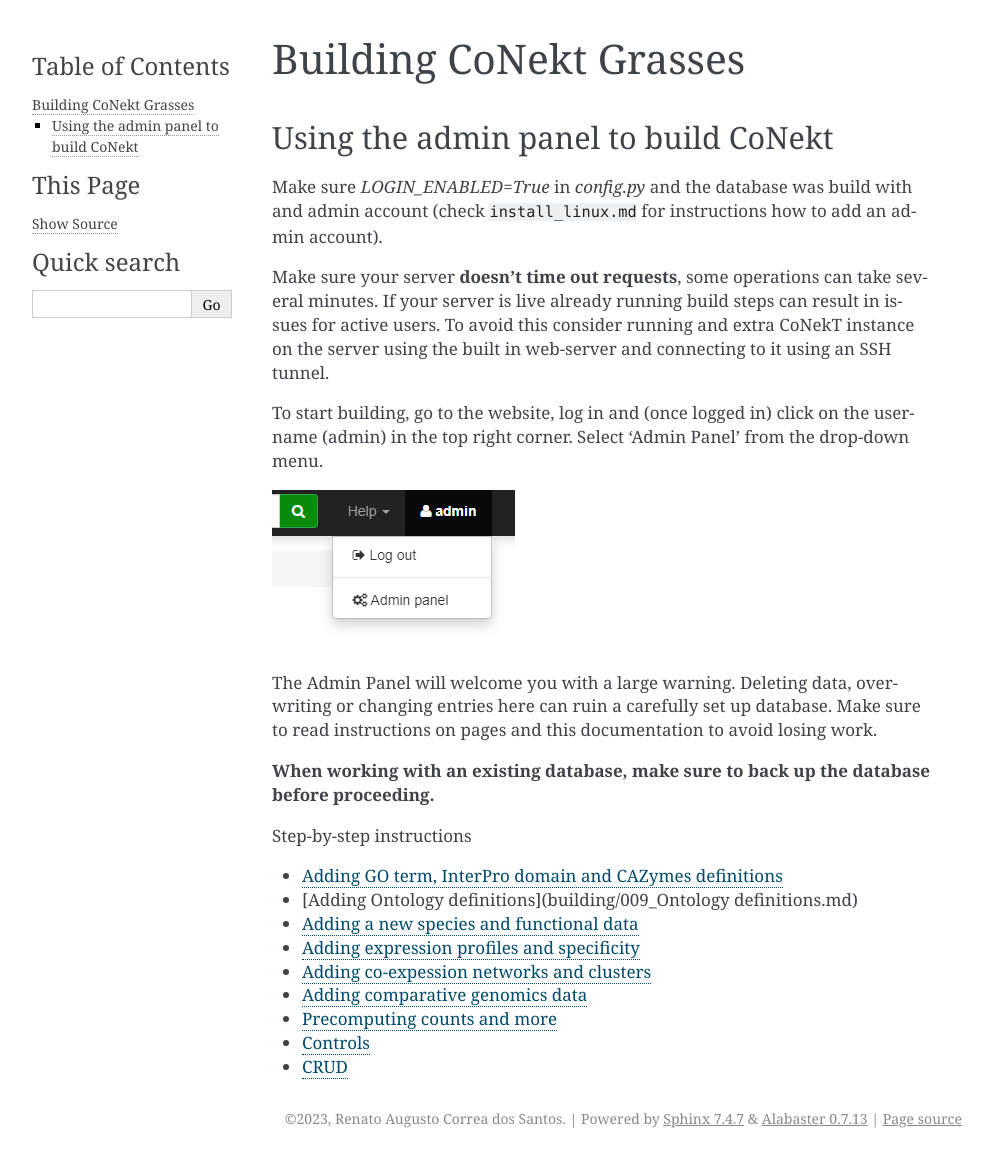
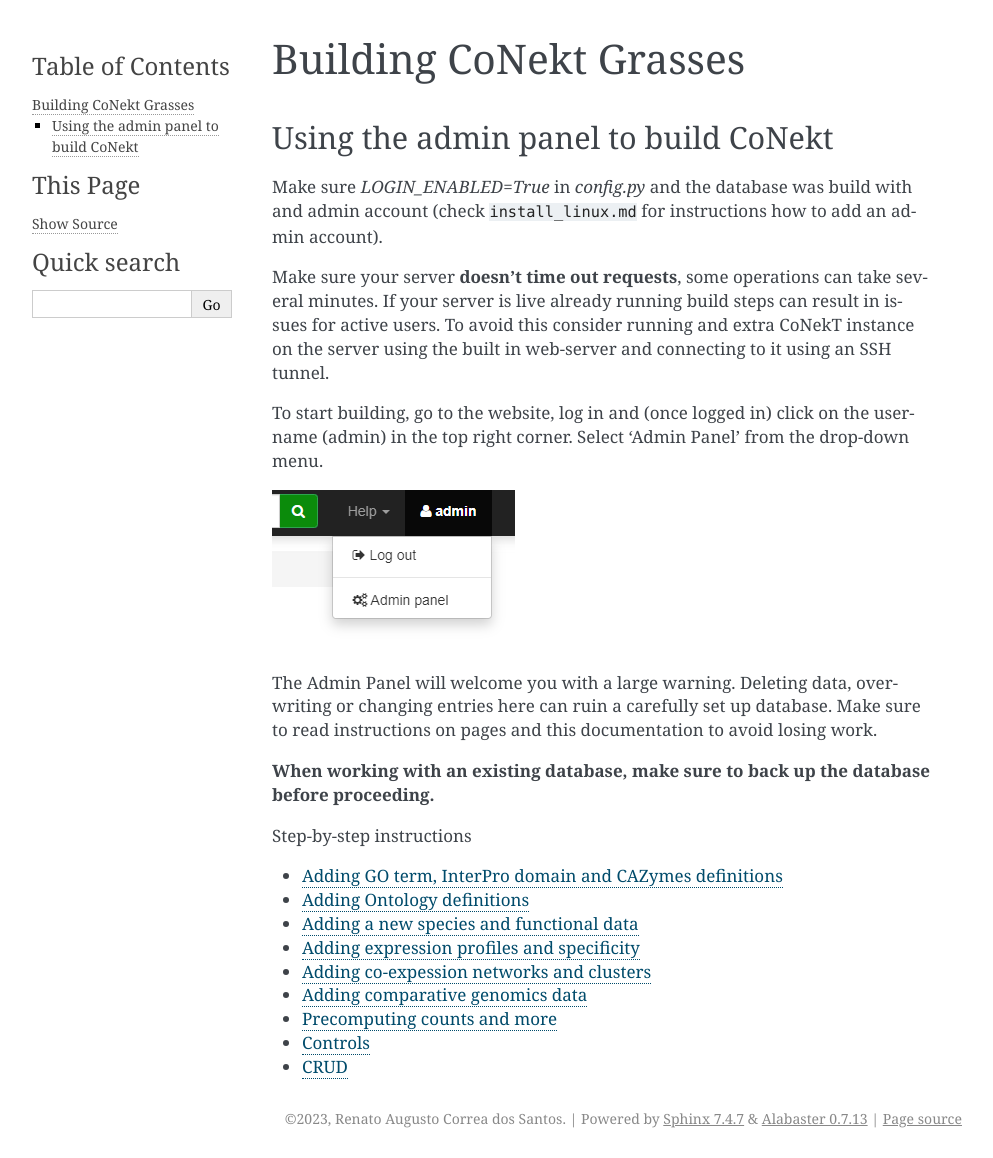
Before and after one commit to labbces/conekt_grasses, a Sphinx documentation site: the page built from CoNekT/docs/source/building_conekt.md, in a window 1280 px wide. Shown: the whole page, without its empty margins (148-1141 px from the left). Built offline with Sphinx 7.4.7, drawn with Linux system fonts in a browser that asks for light colours.

Commit message:
alteração

```diff
--- a/CoNekT/docs/source/building_conekt.md
+++ b/CoNekT/docs/source/building_conekt.md
@@ -18,7 +18,7 @@
 Step-by-step instructions
 
   * [Adding GO term, InterPro domain and CAZymes definitions](building/001_GO_InterPro_CAZymes_domains.md)
-  * [Adding Ontology definitions](building/009_Ontology definitions.md)
+  * [Adding Ontology definitions](building/009_Ontology_definitions.md)
   * [Adding a new species and functional data](building/002_species_functional_data.md)
   * [Adding expression profiles and specificity](building/003_expression_profiles.md)
   * [Adding co-expession networks and clusters](building/004_coexpression_network_cluster.md)
```
